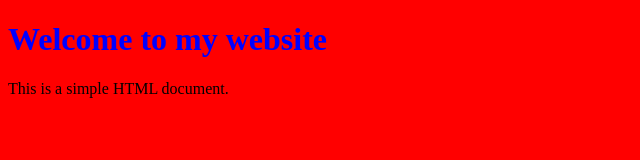
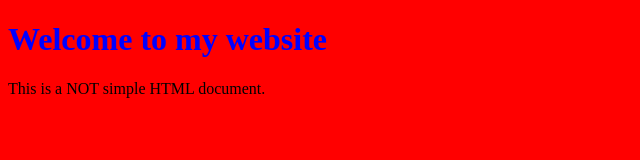
Before and after one commit to TemsahCode/ProjectTest1, a plain HTML site: page index.html in a window 1280 px wide. Shown: the full height of the page, 0-640 px from the left. Drawn offline with Linux system fonts and the light colour scheme.

Commit message:
Edit the html index file

```diff
--- a/index.html
+++ b/index.html
@@ -10,7 +10,7 @@
 <body>
 
     <h1>Welcome to my website</h1>
-    <p>This is a simple HTML document.</p>
+    <p>This is a NOT simple HTML document.</p>
 
     <script src="app.js"></script>
 </body>
```
